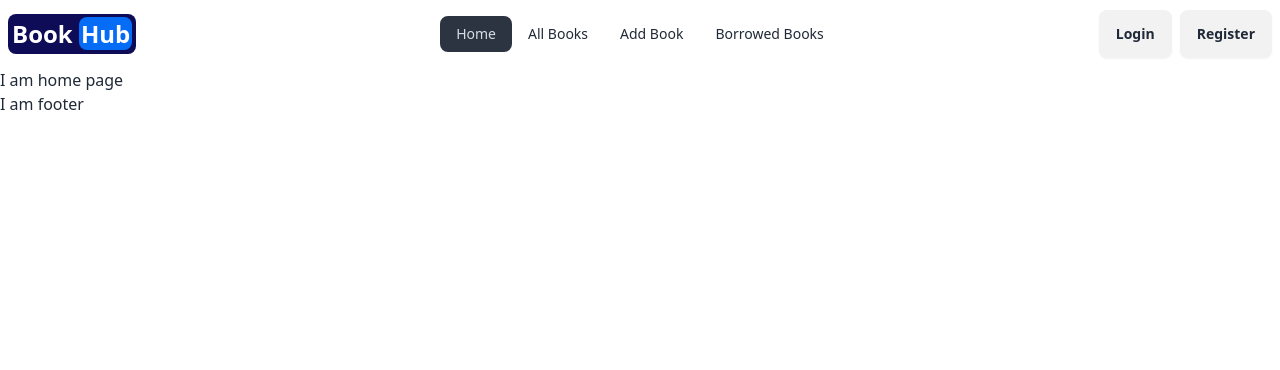
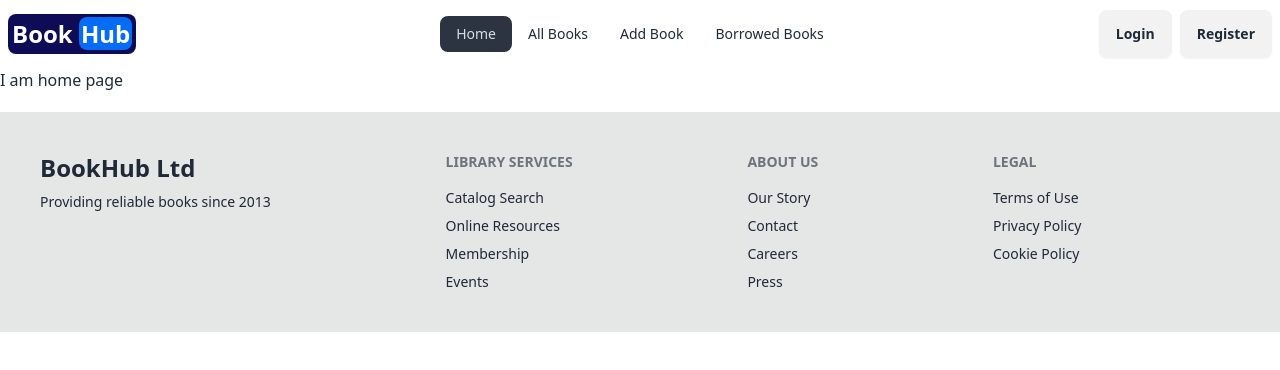
Before and after one commit to yeasinrahman26/BookHub-client, a React (Vite) app: page / in a window 1280 px wide. Shown: the top 370 px of the page. Built offline with nearby package versions, Linux system fonts and the light colour scheme.

Commit message:
adding footer

```diff
--- a/src/Pages/Footer/Footer.jsx
+++ b/src/Pages/Footer/Footer.jsx
@@ -2,9 +2,35 @@
 
 const Footer = () => {
     return (
-        <div>
-            <h2>I am footer</h2>
-        </div>
+      <footer className="footer bg-base-300 mt-5 text-base-content p-10">
+        <aside>
+          <p className="text-2xl font-semibold">
+            BookHub Ltd
+
+          </p>
+          <p> Providing reliable books since 2013</p>
+        </aside>
+        <nav>
+          <h6 className="footer-title">Library Services</h6>
+          <a className="link link-hover">Catalog Search</a>
+          <a className="link link-hover">Online Resources</a>
+          <a className="link link-hover">Membership</a>
+          <a className="link link-hover">Events</a>
+        </nav>
+        <nav>
+          <h6 className="footer-title">About Us</h6>
+          <a className="link link-hover">Our Story</a>
+          <a className="link link-hover">Contact</a>
+          <a className="link link-hover">Careers</a>
+          <a className="link link-hover">Press</a>
+        </nav>
+        <nav>
+          <h6 className="footer-title">Legal</h6>
+          <a className="link link-hover">Terms of Use</a>
+          <a className="link link-hover">Privacy Policy</a>
+          <a className="link link-hover">Cookie Policy</a>
+        </nav>
+      </footer>
     );
 };
 
```
